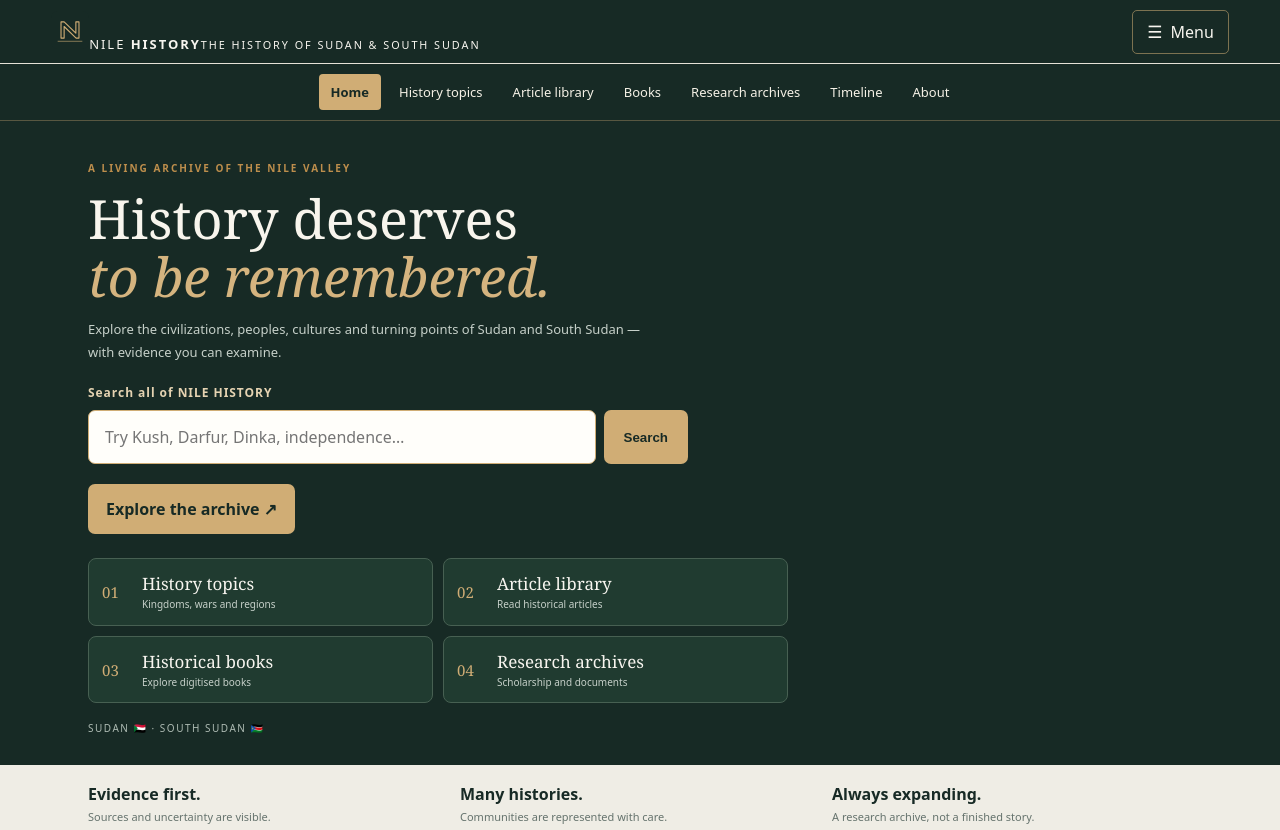
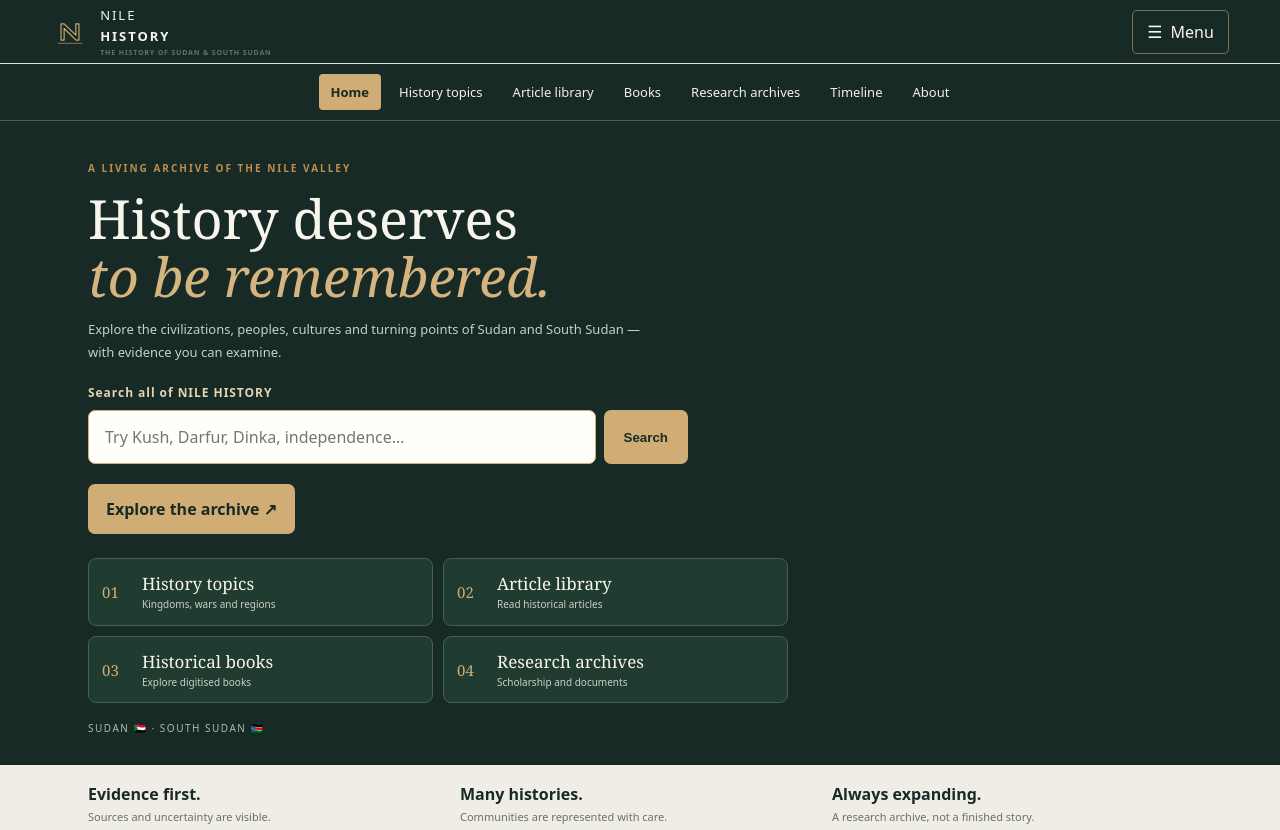
Before and after one commit to malikyar2014-code/NILE-HISTORY., a plain HTML site: page app/static/index.html in a window 1280 px wide. Shown: the top 830 px of the page. Drawn offline with nearby package versions, Linux system fonts and the light colour scheme; no server answers.

Commit message:
Style NILE HISTORY brand identity

```diff
--- a/app/static/styles.css
+++ b/app/static/styles.css
@@ -167,3 +167,11 @@ dialog#articleDialog{
  #articleDialog h2{font-size:30px;line-height:1.2}
  #articleDialog .article-paragraph{font-size:15px;line-height:1.85}
 }
+
+/* NILE HISTORY identity */
+.brand{display:inline-flex;align-items:center;gap:11px;letter-spacing:.15em;font-size:13px;font-weight:500}
+.brand-mark{width:38px;height:38px;display:block;object-fit:contain;flex:none}
+.brand>span{display:flex;flex-direction:column;gap:3px}
+.brand b{font-weight:800}
+.brand small{font-size:7px;letter-spacing:.12em;color:var(--muted);font-weight:700}
+@media(max-width:520px){.brand-mark{width:34px;height:34px}.brand{font-size:12px}.brand small{font-size:6px}}
```
